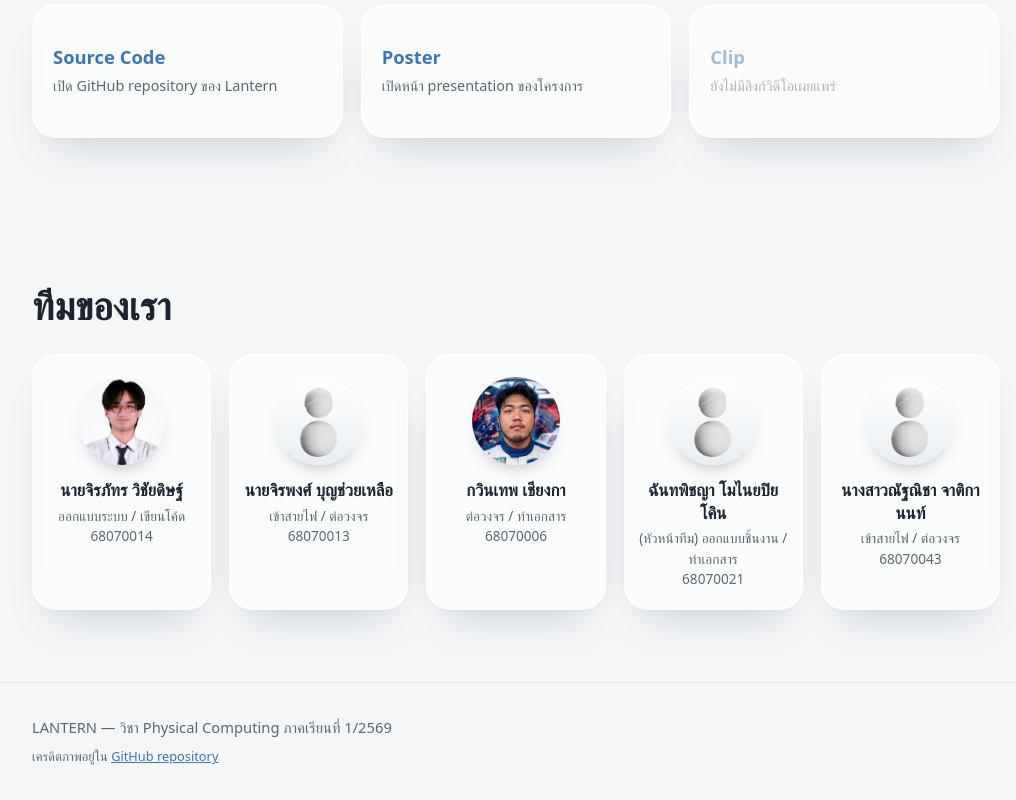
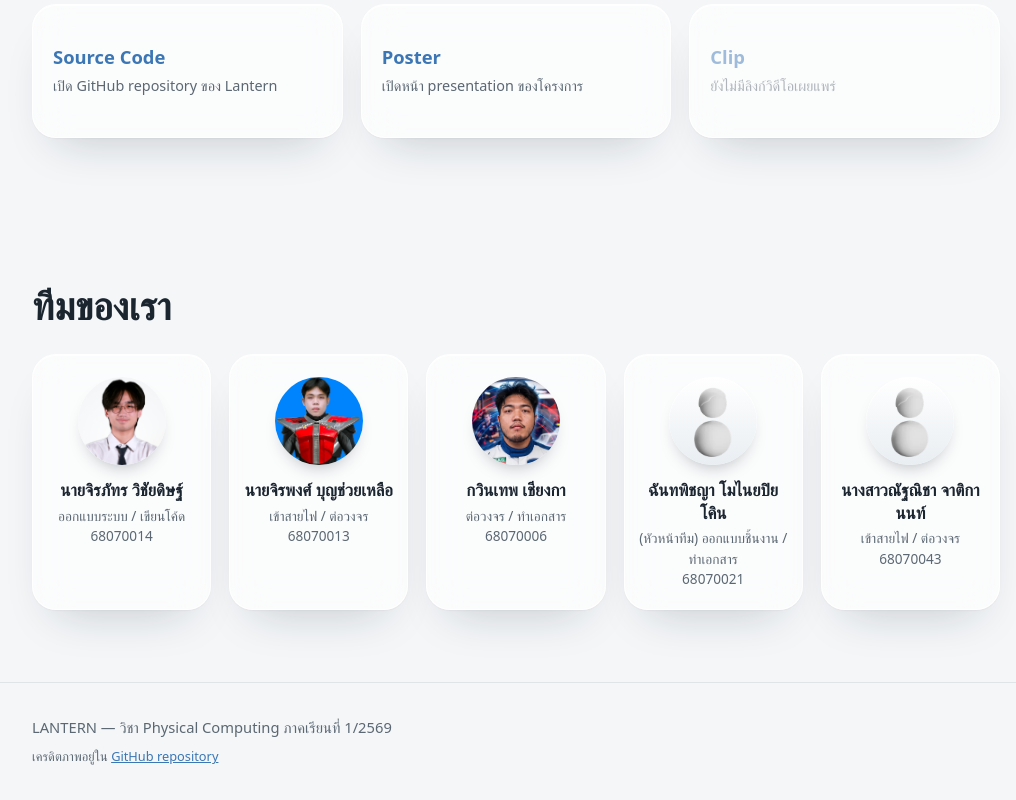
Before and after one commit to Vinniel5403/lantern, a plain HTML site: page index.html in a window 1280 px wide. Shown: the part 7464-8264 px from the top of the page, without its empty margins (124-1140 px from the left). Drawn offline with nearby package versions, Linux system fonts and the light colour scheme; a web font is replaced by a local one.

Commit message:
Add Diaw's team photo

```diff
--- a/index.html
+++ b/index.html
@@ -1892,7 +1892,7 @@
             <li class="glass">
               <div class="avatar">
                 <img
-                  src="assets/icons/person.webp"
+                  src="assets/team/diaw.jpg"
                   width="120"
                   height="120"
                   alt=""
```
Also changed, not shown: assets/team/diaw.jpg (added).
